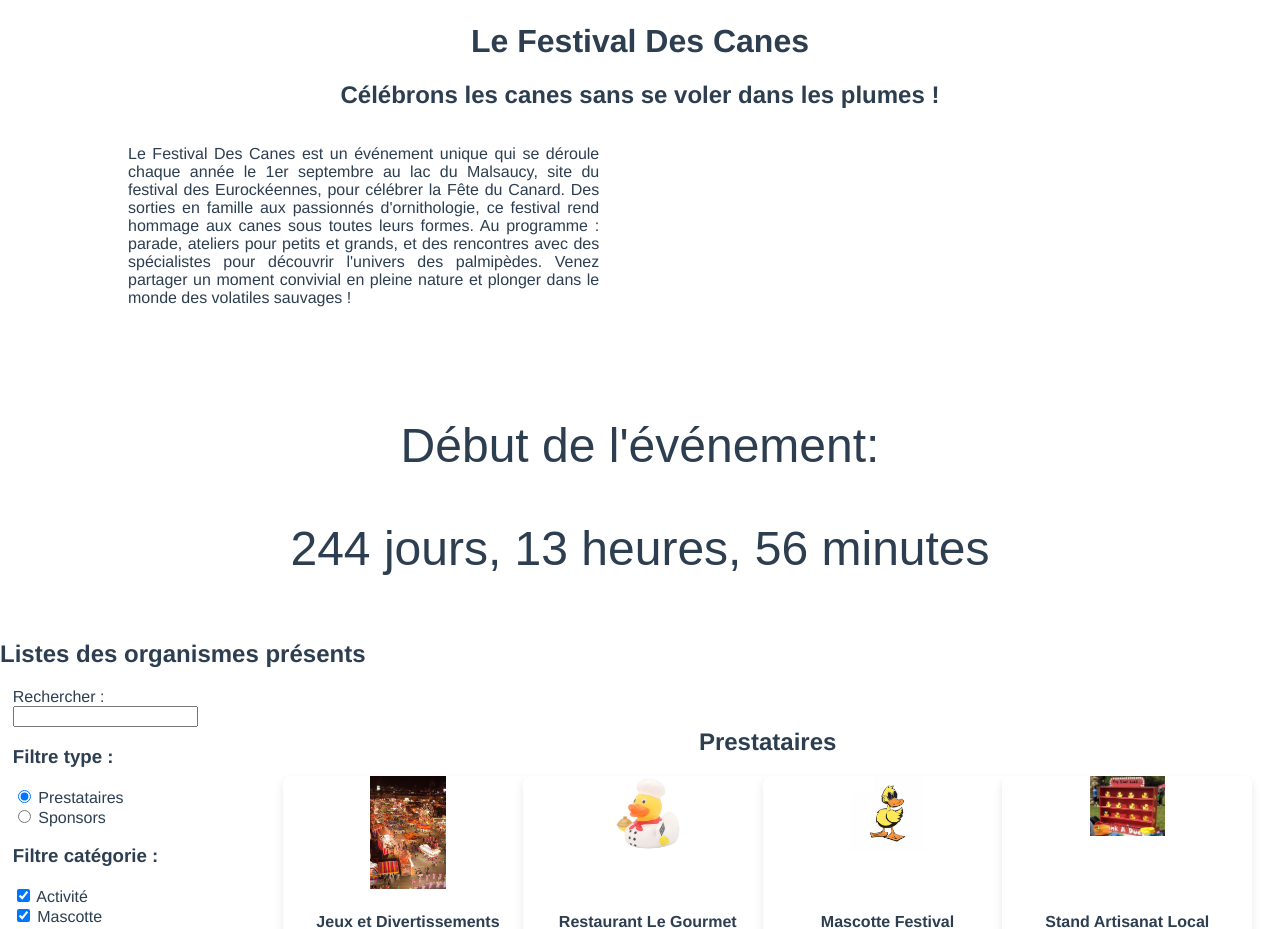
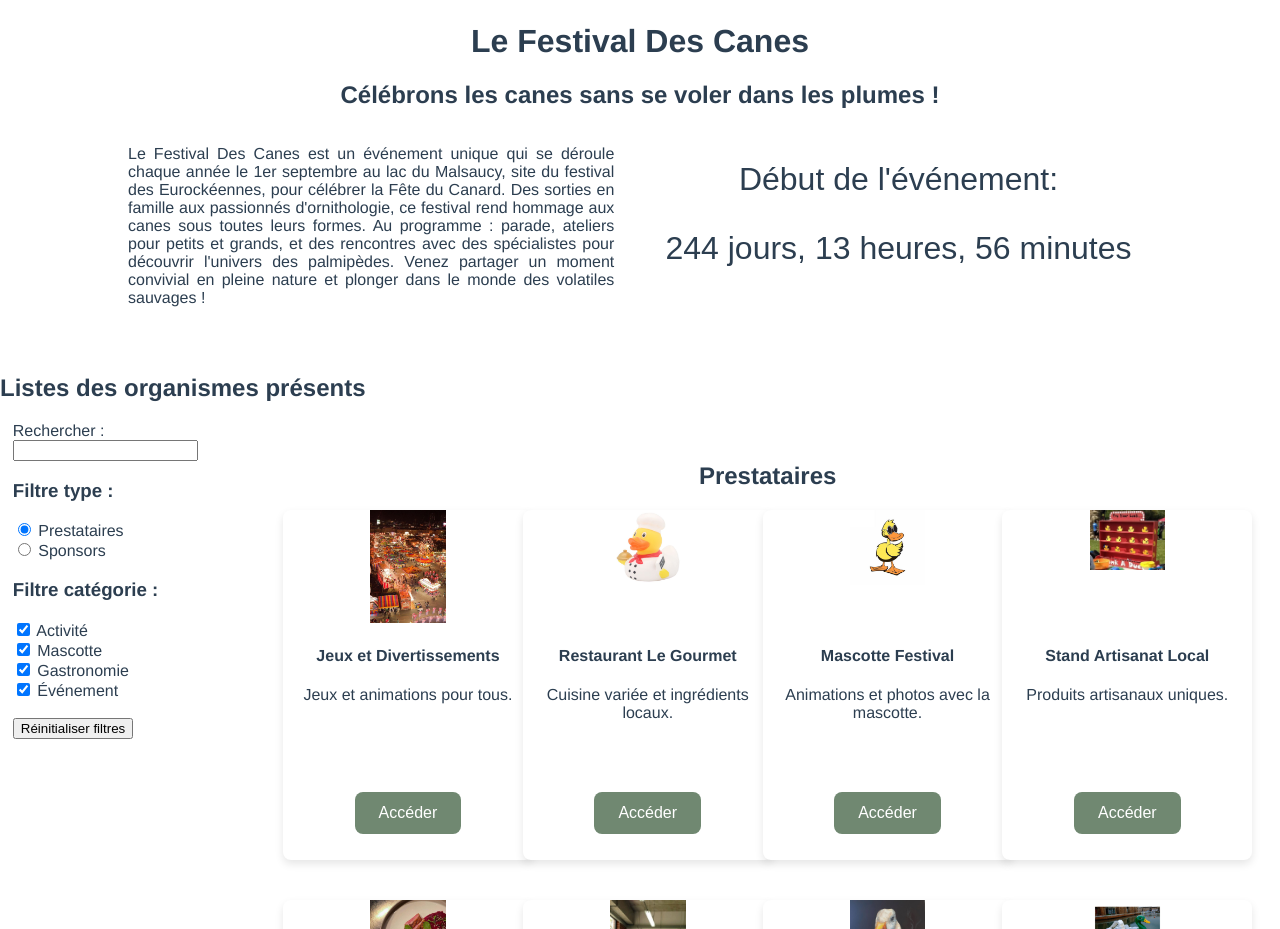
Before and after one commit to MaikenDANGELO/LeFestivalDesCannes, a Vue app in the folder frontend/: page / in a window 1280 px wide. Shown: the part 844-1773 px from the top of the page. Built offline with nearby package versions, Linux system fonts and the light colour scheme.

Commit message:
déplacement compteur

```diff
--- a/frontend/src/components/BanniereAccueil.vue
+++ b/frontend/src/components/BanniereAccueil.vue
@@ -33,16 +33,17 @@
                     des palmipèdes. Venez partager un moment convivial en pleine nature et plonger dans le monde des
                     volatiles sauvages !</p>
                 </div>
-                <div style="width: 250rem; padding: 3%;">
+                <div style="width: 250rem; padding-left: 3%;">
+                    <TempsRestant></TempsRestant>
                 </div>
             </div>
-
         </div>
         <br>
     </div>
 </template>
 
 <script>
+import TempsRestant from "@/components/TempsRestant.vue";
 export default {
     name: "BanniereAccueil",
     data: () => ({
@@ -70,7 +71,10 @@ export default {
             slides[this.slideIndex - 1].style.display = "block";
             dots[this.slideIndex - 1].className += " active";
         }
-    }
+    },
+  components: {
+    TempsRestant,
+  },
 }
 </script>
 
--- a/frontend/src/components/TempsRestant.vue
+++ b/frontend/src/components/TempsRestant.vue
@@ -43,7 +43,7 @@ export default {
 <style scoped>
 #chrono {
   font-family: 'Arial', sans-serif;
-  font-size: 48px;
+  font-size: 2rem;
   text-align: center;
   margin-top: 5%;
   margin-bottom: 5%;
--- a/frontend/src/views/PagePrincipale.vue
+++ b/frontend/src/views/PagePrincipale.vue
@@ -1,7 +1,6 @@
 <template>
   <div class="hello">
     <BanniereAccueil></BanniereAccueil>
-    <TempsRestant></TempsRestant>
     <h2>Listes des organismes présents</h2>
     <div class="listes-container">
       <div class="filtre">
@@ -74,7 +73,6 @@ import CartePrestatairePerso from "@/components/CartePrestatairePerso.vue";
 import { mapState, mapActions } from "vuex";
 import TotalDons from "@/components/totalDons.vue";
 import { filter } from "core-js/internals/array-iteration";
-import TempsRestant from "@/components/TempsRestant.vue";
 
 export default {
   name: "PagePrincipale",
@@ -144,7 +142,6 @@ export default {
     }
   },
   components: {
-    TempsRestant,
     TotalDons,
     BanniereAccueil,
     CartePrestatairePerso,
```
